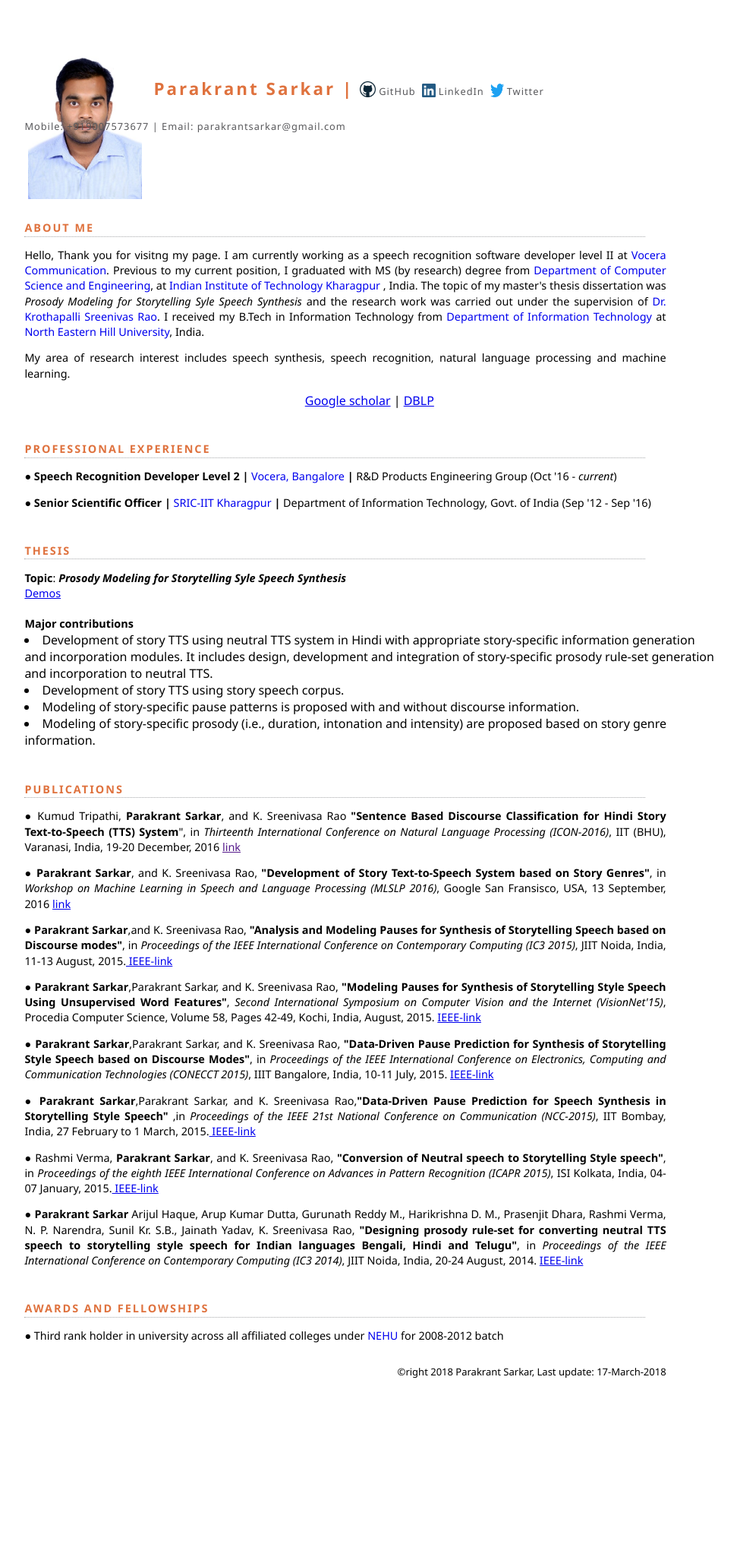
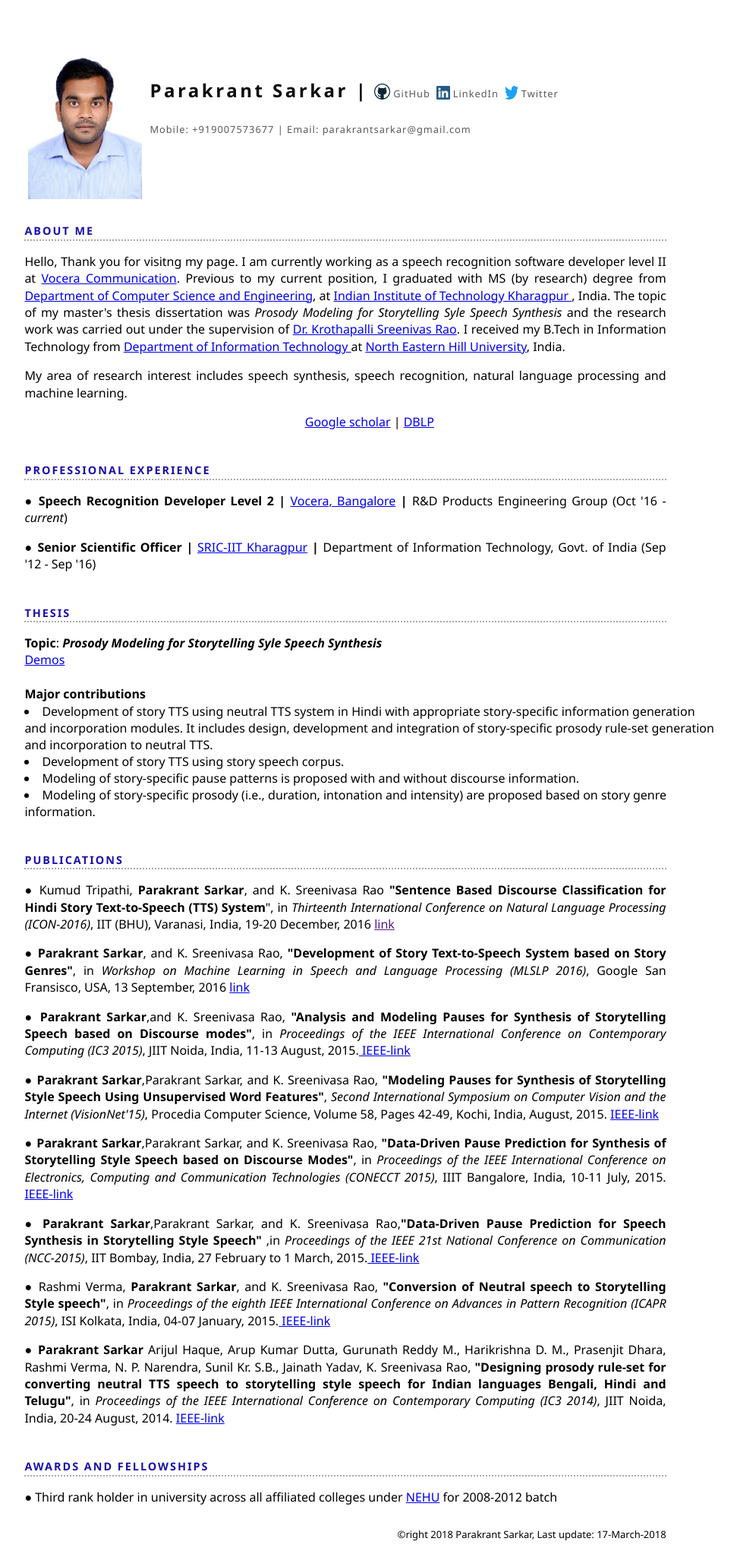
Before and after one commit to Parakrant/parakrant.github.io, a PHP site: page / in a window 1280 px wide. Shown: the whole page at 76% size, without its empty margins (198-1169 px from the left). Before the commit the page ends 1814 px from the top, so only its background shows below. Run offline with PHP 8.4, Linux system fonts and the light colour scheme.

Commit message:
added new main.css file
new css file to supoort new changes.

```diff
--- a/main.css
+++ b/main.css
@@ -3,21 +3,21 @@ body {
   font-family: 'Segoe UI', Gudea, sans-serif;
   margin: 5% 11% 0% 18%;
 }
-
+s
 .uline{
-text-decoration: none;
+text-decoration: nones;
 }
 
 .name {
-  color: #DF723E;
+  color: #0C0C0C;
   display: inline-block;
-  font-size: 1.4em;
-  letter-spacing: 3px;
+  font-size: 1.5em;
+  letter-spacing: 3.5px;
   /*text-transform: uppercase;*/
 }
 
 .contact-information, .links-container {
-  color: #808284;
+  color: #0C0C0C;
   display: inline-block;
   font-size: .8em;
   letter-spacing: 1px;
@@ -69,7 +69,7 @@ text-decoration: none;
 }
 
 .category-headers {
-  color: #DF723E;
+  color: #1A0FAB;
   font-size: .9em;
   letter-spacing: 2px;
   margin-top: 3em;
@@ -91,7 +91,7 @@ text-decoration: none;
 .category-description-main {
   /*color: #808284;*/
   color: #000;
-  font-size: .9em;
+  font-size: 1em;
   line-height: 1.4em;
   margin-bottom: 0%;
   /*margin-left: 2%; */
@@ -101,7 +101,7 @@ text-decoration: none;
 }
 
 .category-description {
-  color: #808284;
+  color: #0C0C0C;
   font-size: .9em;
   line-height: 1.4em;
   margin-bottom: 1%;
@@ -111,17 +111,17 @@ text-decoration: none;
 }
 
 .thumb {
-    height: 65px;
+    height: auto;
     padding: 5px;
     display: inline-block;
     float: left;
-    margin-right: 10px;
-}
+    margin-right: 5px;
+	}
 
 hr {
-  border: 1px dotted #A7A9AB;
+  border: 2px dotted #A7A9AB;
   border-style: none none dotted;
-  margin: 0 10% 0 0;
+  margin: 0 7% 0 0;
 }
 
 .container {
```
